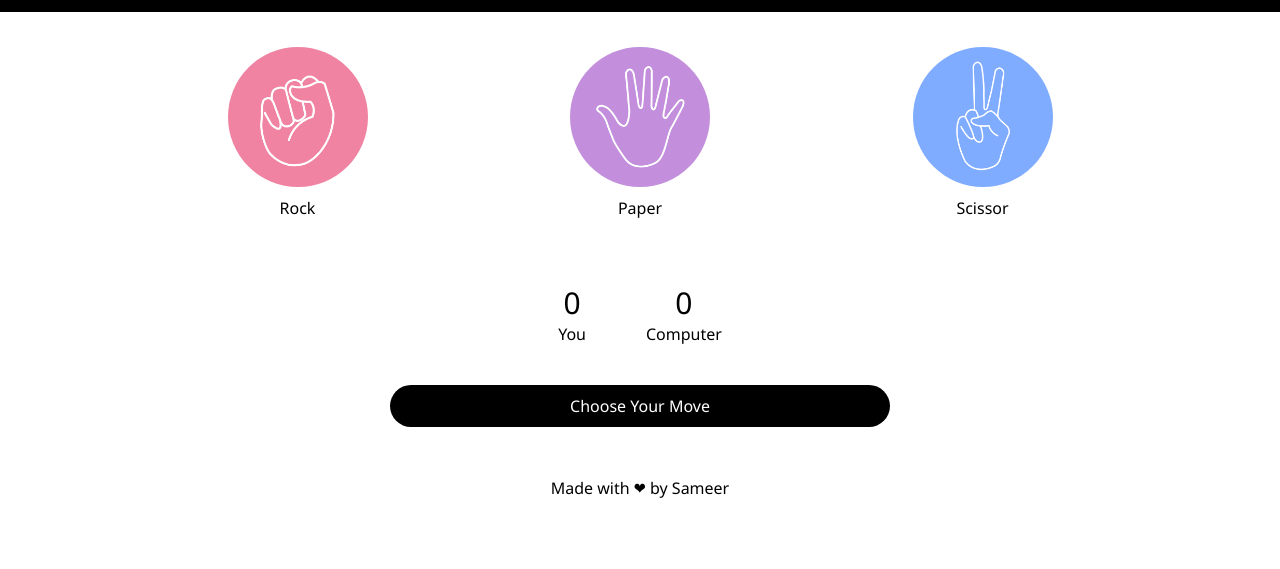
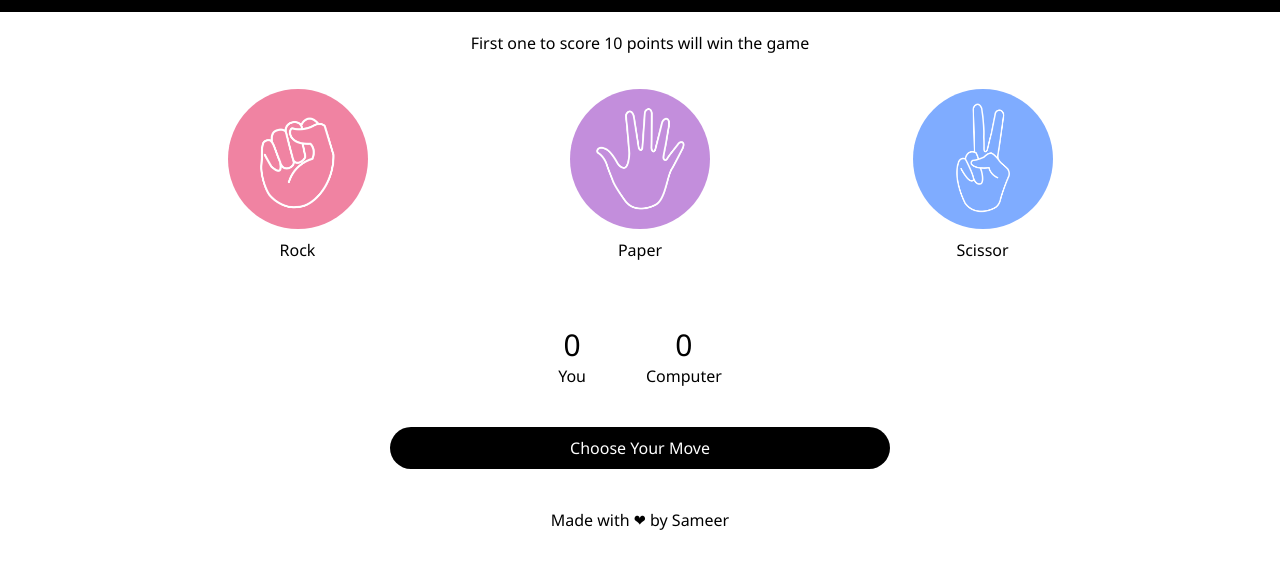
Before and after one commit to Sameer-Crazy/RockPaperScissor, a plain HTML site: page index.html in a window 1280 px wide. Shown: the part 61-630 px from the top of the page. Drawn offline with Linux system fonts and the light colour scheme; some packages are replaced by stand-ins of ours; a script that the page names is missing.

Commit message:
Added game rule

```diff
--- a/index.html
+++ b/index.html
@@ -11,6 +11,7 @@
         <h1>Rock Paper Scissor Game</h1>
     </div>
     <div class="main">
+        <p class="rule">First one to score 10 points will win the game</p>
         <div class="choices">
             <div class="choice" id="rock">
                 <img src="./images/rock.png" alt="Rock">
--- a/style.css
+++ b/style.css
@@ -20,8 +20,11 @@ body{
     color:white;
     padding:15px;
     text-align: center;
+    margin-bottom: 20px;
 }
-
+.rule{
+    text-align: center;
+}
 .choices{
     display: flex;
     justify-content: space-evenly;
@@ -63,7 +66,7 @@ body{
     color: white;
     width: 500px;
     text-align: center;
-    margin: 10px auto 50px;
+    margin: 10px auto 40px;
     padding: 10px;
     border-radius: 50px;
 }
@@ -72,7 +75,7 @@ body{
     text-align: center;
 }
 
-@media only screen and (max-width:400px){
+@media only screen and (max-width:500px){
     .title{
         font-size: 14px;
     }
```
